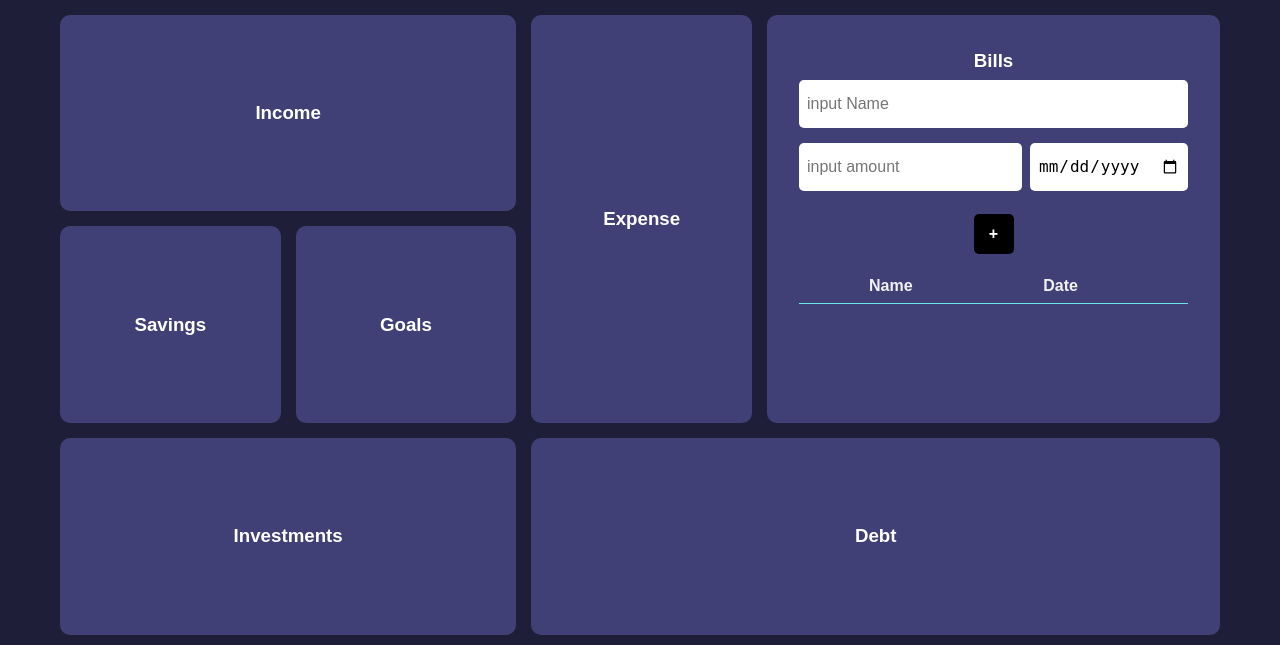
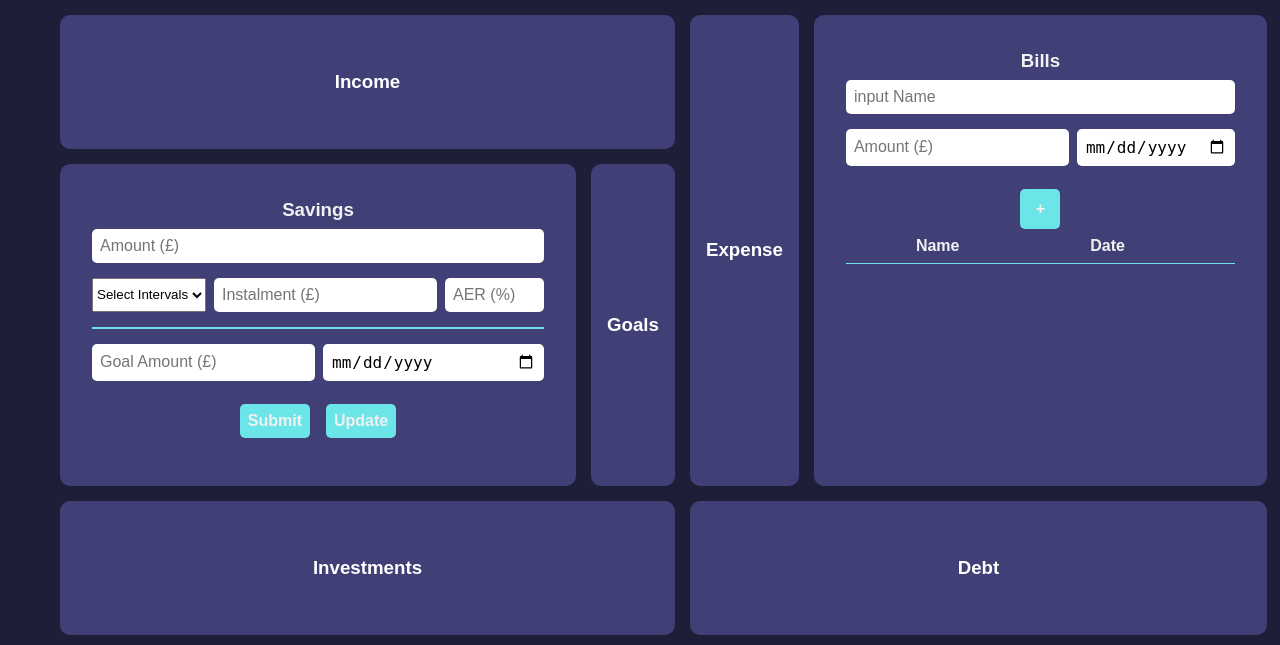
Before and after one commit to IbzyX/FinanceTracker, a Flask app: page /entry in a window 1280 px wide. Shown: the part 157-802 px from the top of the page. Run offline with Flask 3, Linux system fonts and the light colour scheme; lists and menus that the app fills with data are empty.

Commit message:
third widget compelete savings & Input method

```diff
--- a/app/static/css/entry.css
+++ b/app/static/css/entry.css
@@ -47,8 +47,60 @@
     align-items: center;
     justify-content: center;
 }
+.center-title {
+    text-align: center;
+    margin-bottom: 0.5rem;
+    color: var(--text-color);
+}
+.divider {
+    height: 2px;
+    background-color: var(--accent-color);
+    margin: 0;
+}
 
 
+
+
+/* ==== SAVINGS WIDGET ==== */
+.savings-entry {
+    display: flex;
+    flex-direction: column;
+    padding: 1rem;
+    border-radius: 10px;
+    color: white;
+    font-family: sans-serif;
+    height: 100%;
+    width: 100%;
+    margin-bottom: 0;
+}
+.form-grid input,
+.add-savings {
+    padding: 0.5rem;
+    border-radius: 5px;
+    border: none;
+    font-size: 1rem;
+}
+.add-savings {
+    background-color: var(--accent-color);
+    color: var(--text-color);
+    font-weight: bold;
+    margin-bottom: 0;
+    justify-content: center;
+    cursor: pointer;
+}
+.update {
+    background-color: var(--accent-color);
+    color: var(--text-color);
+    font-weight: bold;
+    margin-bottom: 0;
+    justify-content: center;
+    cursor: pointer;
+    margin-left: 1rem;
+    padding: 0.5rem;
+    border-radius: 5px;
+    border: none;
+    font-size: 1rem;
+}
 
 
 
@@ -63,62 +115,50 @@
     border-radius: 10px;
     color: white;
     font-family: sans-serif;
-  height: 100%; /* Optional if needed */
+    height: 100%;
     width: 100%;
-}
-
-.center-title {
-  text-align: center;
-  margin-bottom: 0.5rem;
 }
 .input-row {
     display: flex;
     gap: 0.5rem;
     width: 100%;
     }
-
 .input-row input {
     flex: 1;
 }
-
 .button-row {
     display: flex;
     justify-content: center;
     margin-top: 0.5rem;
 
 }
-
-
-.bill-form-grid {
-  display: grid;
+.form-grid {
+    display: flex;
+    flex-direction: column;
     grid-template-rows: repeat(3, 1fr) auto;
     gap: var(--widget-gap, 0.5rem);
 }
-
-.bill-form-grid input,
+.form-grid input,
 .add-bill-btn {
     padding: 0.5rem;
     border-radius: 5px;
     border: none;
     font-size: 1rem;
 }
-
 .add-bill-btn {
-  background-color: black;
-  color: white;
+    background-color: var(--accent-color);
+    color: var(--text-color);
     font-weight: bold;
     width: 2.5rem;
     height: 2.5rem;
     justify-content: center;
     cursor: pointer;
     }
-
 .table-container {
     max-height: 200px;
     overflow-y: auto;
     color: var(--text-color);
 }
-
 /* Hide scroll bar while keeping scrollable */
 .table-container::-webkit-scrollbar {
     width: 0px;
@@ -131,22 +171,19 @@
 .table-container::-webkit-scrollbar-thumb {
     background: transparent;
 }
-
 .bill-table {
     width: 100%;
     border-collapse: collapse;
 }
-
 .bill-table th,
 .bill-table td {
     padding: 0.5rem;
     text-align: center;
     border-bottom: 1px solid var(--accent-color);
 }
-
 .remove-btn {
-  background-color: black;
-  color: white;
+    background-color: var(--accent-color);
+    color: var(--text-color);
     border: none;
     border-radius: 50%;
     width: 1.5rem;
--- a/app/static/js/entry.js
+++ b/app/static/js/entry.js
@@ -1,3 +1,79 @@
+
+document.addEventListener("DOMContentLoaded", () => {
+    const form = document.getElementById("savings-form");
+    const updateBtn = document.getElementById("update-savings");
+    if (!form) return;
+
+    // Load saved values
+    const existingData = JSON.parse(localStorage.getItem("savings"));
+    if (existingData) {
+        form.amount.value = existingData.amount;
+        form.interval.value = existingData.interval;
+        form.percentage.value = existingData.percentage;
+        form.goalAmount.value = existingData.goalAmount;
+        form.goalDate.value = existingData.goalDate;
+    }
+
+    // Save on submit
+    form.addEventListener("submit", function (e) {
+        e.preventDefault();
+
+        const amount = parseFloat(this.amount.value);
+        const interval = this.interval.value;
+        const percentage = parseFloat(this.percentage.value);
+        const goalAmount = parseFloat(this.goalAmount.value);
+        const goalDate = this.goalDate.value;
+
+        if (isNaN(amount) || !interval || isNaN(percentage) || isNaN(goalAmount) || !goalDate) {
+            alert("Please fill in all fields correctly.");
+            return;
+        }
+
+        const savingsData = { amount, interval, percentage, goalAmount, goalDate };
+        localStorage.setItem("savings", JSON.stringify(savingsData));
+        alert("Savings data saved!");
+    });
+
+    // Update with instalment
+    updateBtn.addEventListener("click", () => {
+        const data = JSON.parse(localStorage.getItem("savings"));
+        if (!data) {
+            alert("No savings data found. Please submit first.");
+            return;
+        }
+
+        const instalment = parseFloat(form.instalment.value);
+        if (isNaN(instalment) || instalment <= 0) {
+            alert("Enter a valid instalment amount.");
+            return;
+        }
+
+        data.amount = parseFloat(data.amount) + instalment;
+        localStorage.setItem("savings", JSON.stringify(data));
+
+        form.amount.value = data.amount.toFixed(2);
+        form.instalment.value = "";
+
+        alert("Savings updated!");
+    });
+});
+
+
+
+
+
+
+
+
+
+
+
+
+
+
+
+
+// --- BILLS WIDGET ----
 document.addEventListener("DOMContentLoaded", () => {
     const form = document.getElementById("bill-form");
     const tableBody = document.getElementById("all-bills-table-body");
--- a/app/templates/dashboard.html
+++ b/app/templates/dashboard.html
@@ -4,12 +4,12 @@
 {% block css %}
 <link rel="stylesheet" href="{{ url_for('static', filename='css/dashboard.css') }}">
 
-<!--WIDGETS -->
+<!--WIDGETS CSS-->
 <link rel="stylesheet" href="{{ url_for('static', filename='css/widgets/upcoming.css') }}">
 <link rel="stylesheet" href="{{ url_for('static', filename='css/widgets/total.css') }}">
 <link rel="stylesheet" href="{{ url_for('static', filename='css/widgets/habits.css') }}">
 <link rel="stylesheet" href="{{ url_for('static', filename='css/widgets/cashflowGraph.css') }}">
-<link rel="stylesheet" href="{{ url_for('static', filename='css/widgets/savingss.css') }}">
+<link rel="stylesheet" href="{{ url_for('static', filename='css/widgets/savings.css') }}">
 <link rel="stylesheet" href="{{ url_for('static', filename='css/widgets/cashflowChart.css') }}">
 {% endblock %}
 
--- a/app/templates/entry.html
+++ b/app/templates/entry.html
@@ -27,8 +27,42 @@
     </div>
 
     <div class="savings">
-        <h3>Savings</h3>
+        <div class="savings-entry">
+            <h3 class="center-title">Savings</h3>
+            <form id="savings-form" class="form-grid">
+                <input type="number" step="0.01" name="amount" placeholder="Amount (£)" min="0" required />
+
+                <div class="saving input-row">
+                    <select name="interval" required>
+                    <option value="" disabled selected>Select Intervals</option>
+                    <option value="daily">Daily</option>
+                    <option value="weekly">Weekly</option>
+                    <option value="monthly">Monthly</option>
+                    <option value="quarterly">Quarterly</option>
+                    <option value="half-year">Half Year</option>
+                    <option value="yearly">Yearly</option>
+                    </select>
+                    <input type="number" step="0.01" name="instalment" placeholder="Instalment (£)" min="0" />
+                    <input type="number" name="percentage" placeholder="AER (%)" min="0" max="20" step="0.01" required />
+                </div>
+
+                <div class="divider"></div>
+
+                <div class="input-row">
+                    <input type="number" step="0.01" name="goalAmount" placeholder="Goal Amount (£)" min="0" required />
+                    <input type="date" name="goalDate" required />
+                </div>
+
+                <div class="button-row">
+                    <button type="submit" class="add-savings">Submit</button>
+                    <button type="button" id="update-savings" class="update">Update</button>
+                </div>
+            </form>
+        </div>
     </div>
+
+
+
 
     <div class="goals">
         <h3>Goals</h3>
@@ -46,17 +80,17 @@
         <div class="bills-entry">
             <h3 class="center-title">Bills</h3>
 
-            <form id="bill-form" class="bill-form-grid">
+            <form id="bill-form" class="form-grid">
                 <input type="text" name="name" placeholder="input Name" required />
 
                 <div class="input-row">
-                    <input type="number" step="0.01" name="amount" placeholder="input amount" required />
+                    <input type="number" step="0.01" name="amount" placeholder="Amount (£)" required />
                     <input type="date" name="date" required />
                 </div>
 
                 <div class="button-row">
-                        <button type="submit" class="add-bill-btn">+</button>
-                    </div>
+                    <button type="submit" class="add-bill-btn">+</button>
+                </div>
             </form>
 
             <div class="table-container">
```
Also changed, not shown: app/static/css/widgets/savings.css (+75 -1 lines), app/static/css/widgets/upcoming.css (+4 -5 lines), app/static/js/widgets/savings.js (+30 -0 lines), app/templates/widgets/_savings.html (+26 -1 lines). Lines whose indentation alone changed are shown as unchanged.
